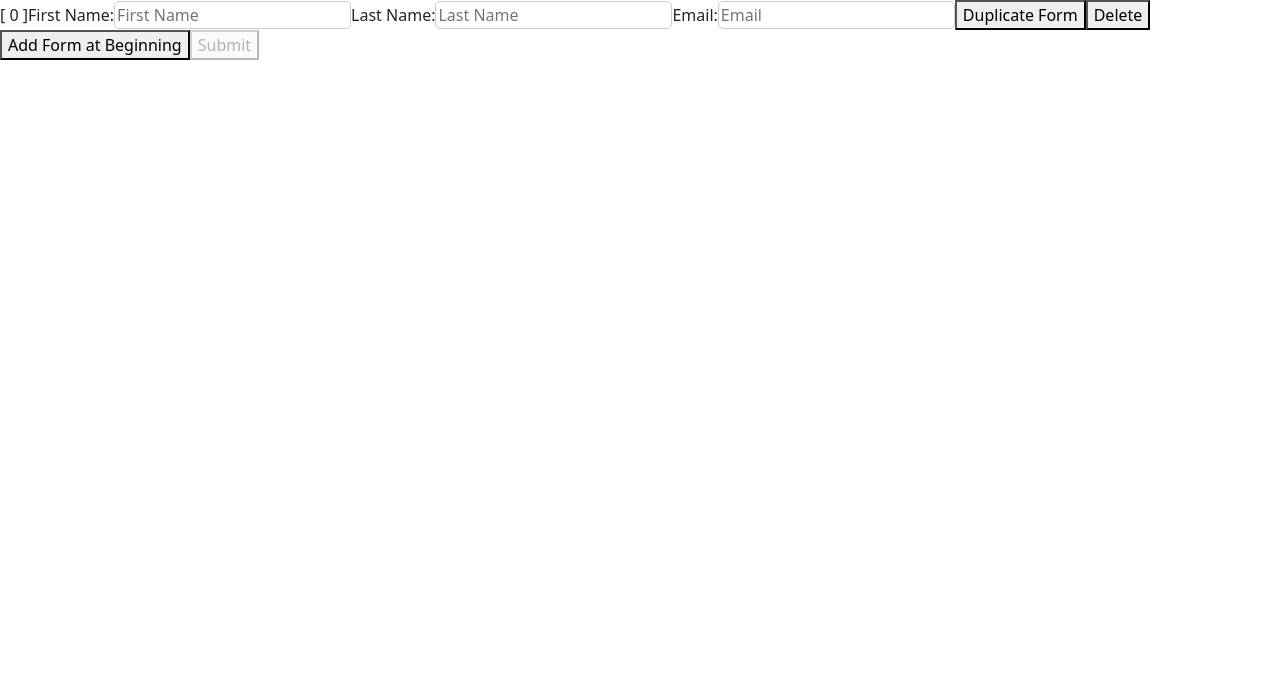
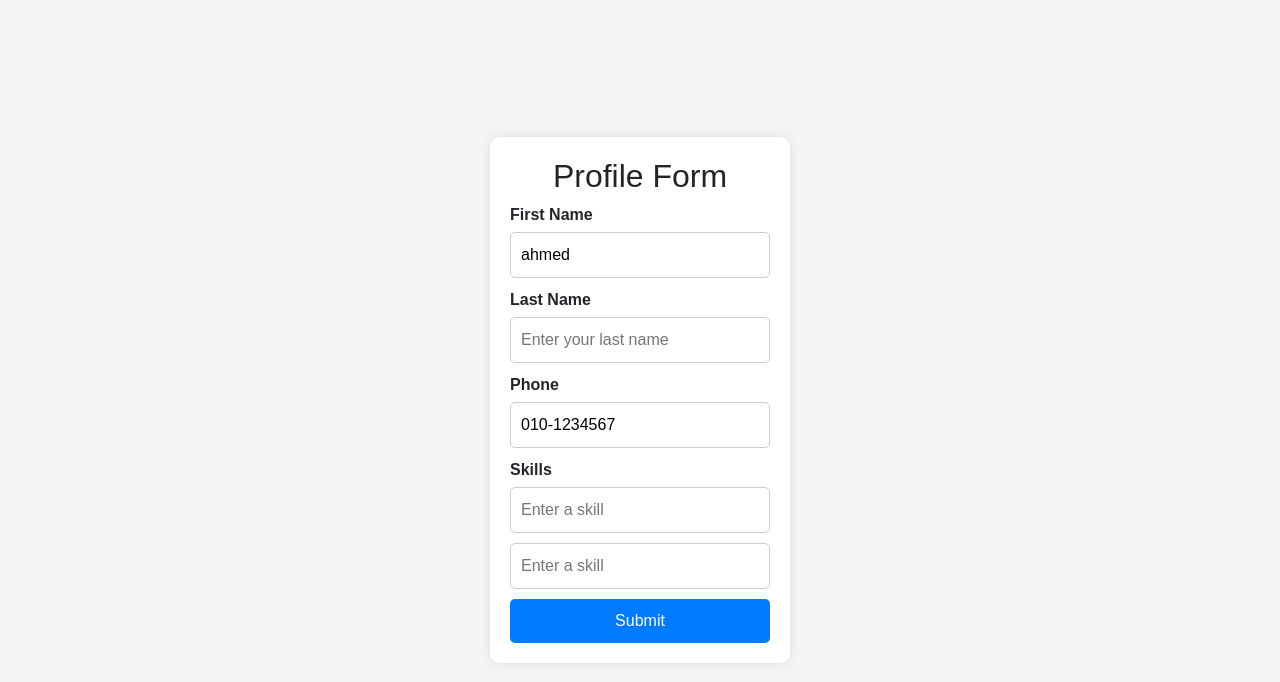
Before and after one commit to DYO1407/Angular_Training-, an Angular app: page / in a window 1280 px wide. Shown: the top 682 px of the page. Built offline with nearby package versions, Linux system fonts and the light colour scheme.

Commit message:
updated Profile form tom to use form array to collect formcontrols as elements of the array

```diff
--- a/src/app/app.component.html
+++ b/src/app/app.component.html
@@ -77,5 +77,5 @@
 <!-- <courses></courses> -->
 <!-- <login-form> </login-form> -->
  <!-- <form-array></form-array> -->
-<!-- <profile-form></profile-form> -->
- <duplicate-form></duplicate-form>
+<profile-form></profile-form>
+ <!-- <duplicate-form></duplicate-form> -->
--- a/src/app/profile-form/profile-form.component.html
+++ b/src/app/profile-form/profile-form.component.html
@@ -19,6 +19,11 @@
       <label for="phone" >Phone</label>
       <input formControlName="phone" type="tel" id="phone" placeholder="Enter your phone number" >
 
+      <div formArrayName="skills">
+      <label for="skills" > Skills </label>
+      <input  type="text" id="skills" *ngFor="let skill of skills.controls; let i=index" [formControlName]="i" placeholder="Enter a skill" >
+
+      </div>
 
 
       <button type="submit">Submit</button>
--- a/src/app/profile-form/profile-form.component.ts
+++ b/src/app/profile-form/profile-form.component.ts
@@ -1,5 +1,5 @@
 import { Component, OnInit } from '@angular/core';
-import { FormsModule } from '@angular/forms';
+import { FormArray, FormsModule, Validators } from '@angular/forms';
 import { FormGroup, FormControl } from '@angular/forms';
 
 @Component({
@@ -10,16 +10,33 @@ import { FormGroup, FormControl } from '@angular/forms';
 export class ProfileFormComponent implements OnInit {
   reactiveForm: FormGroup;
 
+
+
   ngOnInit(): void {
     this.reactiveForm = new FormGroup({
       firstName: new FormControl('ahmed'),
       lastName: new FormControl(''),
       phone: new FormControl('010-1234567'),
+
+      skills : new FormArray([
+
+        new FormControl(null,Validators.required),
+        new FormControl(null,Validators.required),
+
+      ])
     });
+
+
   }
+
+  get skills(){
+    return this.reactiveForm.get('skills') as FormArray;
+  }
+
 
   onSubmit() {
     console.log(this.reactiveForm.value);
+    console.log(this.skills.value);
     this.reactiveForm.reset();
   }
 }
```
